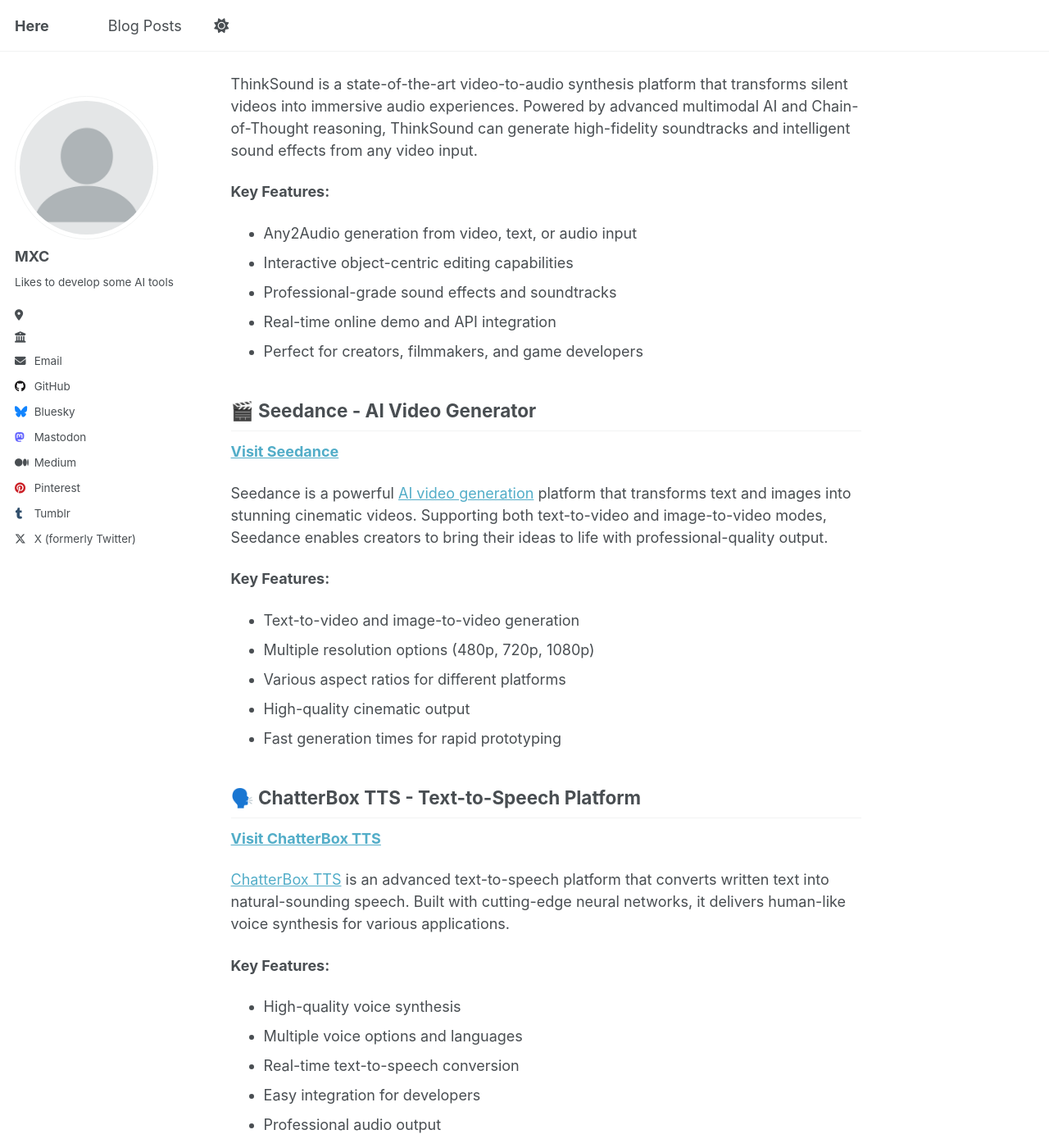
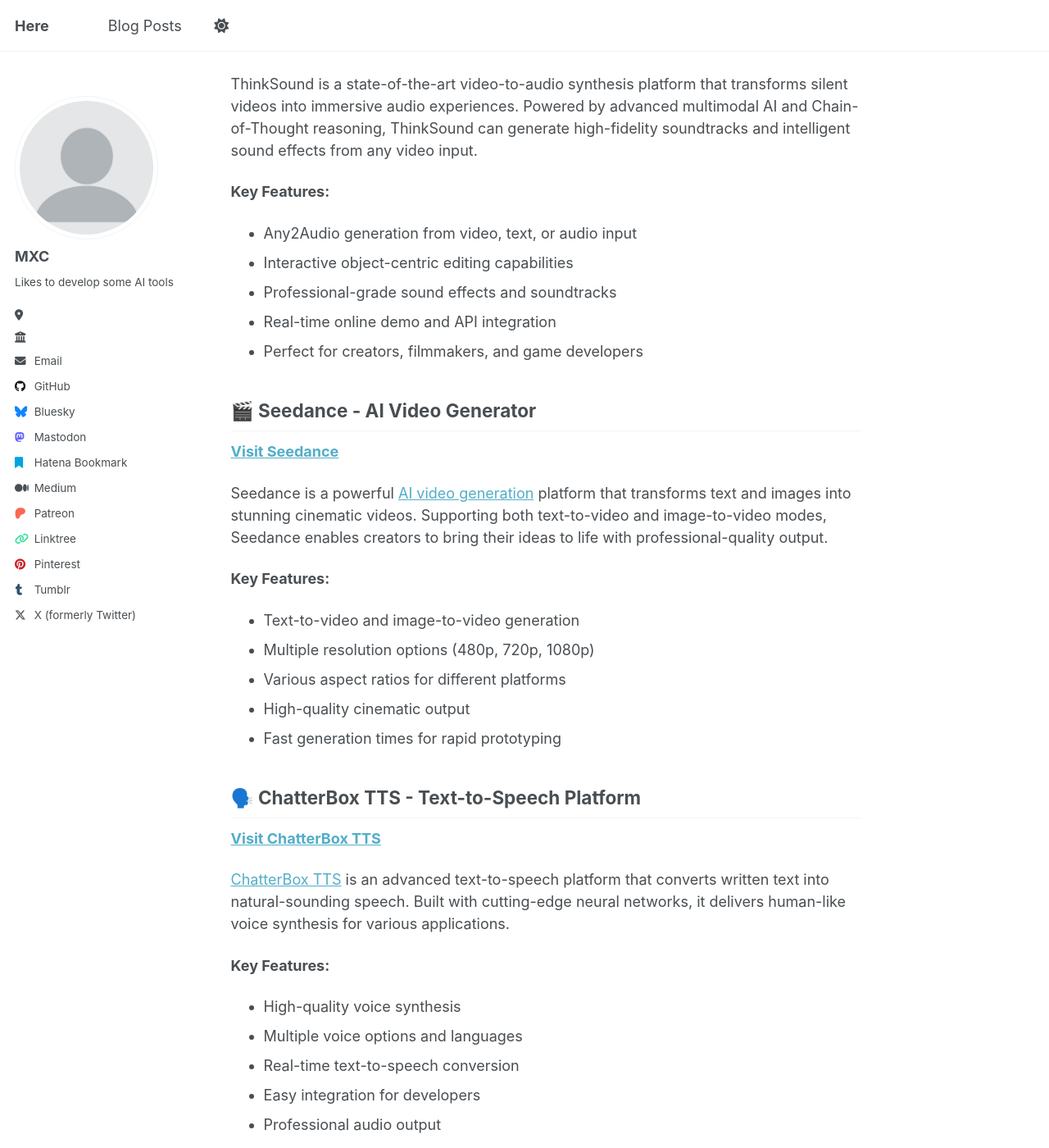
Before and after one commit to MrMengXC/mrmengxc.github.io, a Jekyll site: the page built from _pages/about.md, in a window 1280 px wide and 1400 px high, scrolled down 279 px. Shown: the whole window at 82% size. Built offline with Jekyll 4.4.1, drawn with Linux system fonts in a browser that asks for light colours.

Commit message:
添加新入口

```diff
--- a/_config.yml
+++ b/_config.yml
@@ -63,7 +63,10 @@ author:
   lastfm           : # Username
   linkedin         : # Username
   mastodon         : "https://mastodon.social/@mxc199"
+  hatena           : "mngxiocho157976" # Hatena bookmark username
   medium           : "https://medium.com/@mxcdev"
+  patreon          : "https://www.patreon.com/c/MXC1993"
+  linktree         : "https://linktr.ee/MXCdev"
   pinterest        : "0mix3j0h59364y2vw4t2t7lkkduel2"
   soundcloud       : # Username
   steam            : # Username
--- a/_includes/author-profile.html
+++ b/_includes/author-profile.html
@@ -123,8 +123,17 @@
       {% if author.mastodon %}
         <li><a href="{{ author.mastodon }}"><i class="fab fa-fw fa-mastodon icon-pad-right" aria-hidden="true"></i>Mastodon</a></li>
       {% endif %}
+      {% if author.hatena %}
+        <li><a href="https://b.hatena.ne.jp/{{ author.hatena }}/"><i class="fas fa-fw fa-bookmark icon-pad-right hatena-icon" aria-hidden="true"></i>Hatena Bookmark</a></li>
+      {% endif %}
       {% if author.medium %}
         <li><a href="{{ author.medium }}"><i class="fab fa-fw fa-medium icon-pad-right" aria-hidden="true"></i>Medium</a></li>
+      {% endif %}
+      {% if author.patreon %}
+        <li><a href="{{ author.patreon }}"><i class="fab fa-fw fa-patreon icon-pad-right" aria-hidden="true"></i>Patreon</a></li>
+      {% endif %}
+      {% if author.linktree %}
+        <li><a href="{{ author.linktree }}"><i class="fas fa-fw fa-link icon-pad-right linktree-icon" aria-hidden="true"></i>Linktree</a></li>
       {% endif %}
       {% if author.pinterest %}
         <li><a href="https://www.pinterest.com/{{ author.pinterest }}"><i class="fab fa-fw fa-pinterest icon-pad-right" aria-hidden="true"></i>Pinterest</a></li>
--- a/_sass/_themes.scss
+++ b/_sass/_themes.scss
@@ -91,8 +91,11 @@ $kaggle-color               : #20c0ff;
 $lastfm-color               : #d51007;
 $linkedin-color             : #007bb6;
 $mastodon-color             : #6364ff;
+$hatena-color               : #00a4de;
 $orcid-color                : #a6ce39;
 $pinterest-color            : #cb2027;
+$patreon-color              : #f96854;
+$linktree-color             : #39e09b;
 $rss-color                  : #fa9b39;
 $soundcloud-color           : #ff3300;
 $stackoverflow-color        : #fe7a15;
--- a/_sass/include/_utilities.scss
+++ b/_sass/include/_utilities.scss
@@ -262,6 +262,15 @@ body:hover .visually-hidden button {
     color: $mastodon-color;
   }
 
+  .fa-hatena,
+  .fa-hatena-square {
+    color: $hatena-color;
+  }
+
+  .hatena-icon {
+    color: $hatena-color;
+  }
+
   .ai-orcid,
   .ai-orcid-square {
     color: $orcid-color;
@@ -271,6 +280,18 @@ body:hover .visually-hidden button {
   .fa-pinterest-p,
   .fa-pinterest-square {
     color: $pinterest-color;
+  }
+
+  .fa-patreon {
+    color: $patreon-color;
+  }
+
+  .fa-linktree {
+    color: $linktree-color;
+  }
+
+  .linktree-icon {
+    color: $linktree-color;
   }
 
   .fa-rss,
```
